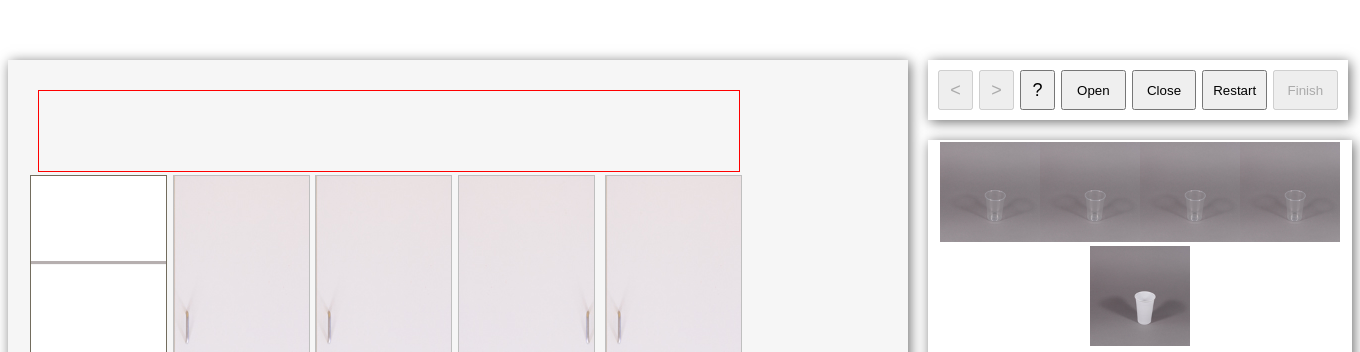
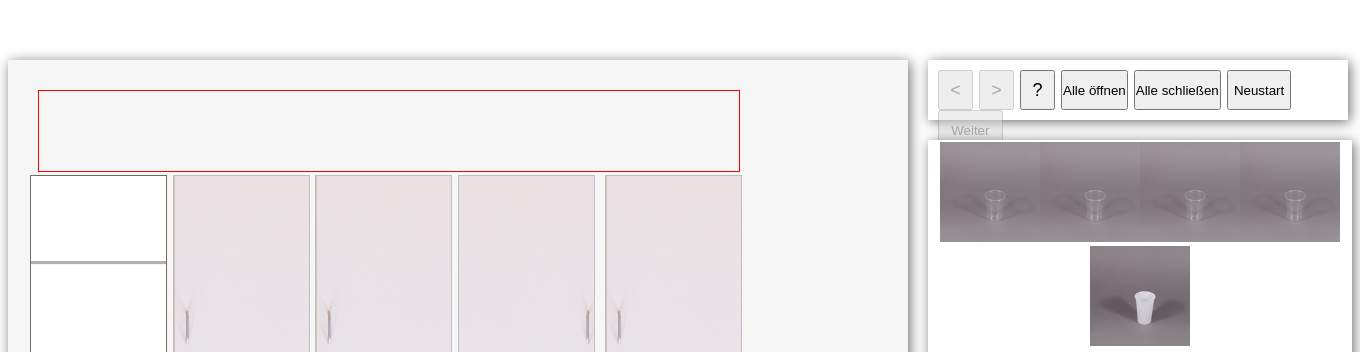
Before and after one commit to alisavolkert/myKitchen, a PHP site: page /mykitchen.php in a window 1360 px wide. Shown: the top 352 px of the page. Run offline with PHP 8.4, Linux system fonts and the light colour scheme; data comes from the database, SQL or seed files in the repository; some libraries are stand-ins or nearby versions.

Commit message:
Texte überarbeitet und z.T. auf Deutsch übersetzt

```diff
--- a/exp4.php
+++ b/exp4.php
@@ -49,7 +49,7 @@
 
   	<p>Der Versuch dauert ungefähr 30-45 Minuten. Eine genaue Anleitung findest du auf der nächsten Seite.</p>
 
-  	<p>Um den Versuch durchzuführen, muss die Auflösung deines Bildschirms mindestens 1400x700 Pixel betragen. </p>
+  	<p>Um den Versuch durchzuführen, muss die Auflösung deines Bildschirms mindestens 1400x700 Pixel betragen. </p> <!-- TODO: reichen nicht auch 12XX x XXX px?-->
 
 <!--    <p><a target="_blank" href="java.htm">So finden Sie heraus</a>, ob Sie Java installiert haben.</p>-->
 
--- a/mykitchen.php
+++ b/mykitchen.php
@@ -63,10 +63,10 @@ $db = new Database();
         <button id="back" class="small" style="font-size: 18px; width: 35px;" disabled><</button>
         <button id="next" class="small" style="font-size: 18px; width: 35px;" disabled>></button>
         <button id="help" class="small" style="font-size: 18px; width: 35px;">?</button>
-        <button id="open"  class="big">Open</button>
-        <button id="close" class="big">Close</button>
-        <button id="refresh" class="big">Restart</button>
-        <button id="finish" class="big" disabled>Finish</button>
+        <button id="open"  class="big">Alle öffnen</button>
+        <button id="close" class="big">Alle schließen</button>
+        <button id="refresh" class="big">Neustart</button>
+        <button id="finish" class="big" disabled>Weiter</button>
     </div>
 
 
--- a/versuchsanleitung.php
+++ b/versuchsanleitung.php
@@ -21,8 +21,9 @@ if (!isset($_SESSION["vollj"], $_SESSION['dtkenntn']))
 
 	<body>
 		<h1>Versuchsablauf</h1> <br/>
-		<h3>Einräumen einer simulierten Küche im Rahmen des Forschungsprojekts "Psychologisch inspirierte Wissensrepräsentation"</h3> <br/>
-		<p>Du bist soeben in eine neue Wohnung eingezogen, und stehst nun vor der Aufgabe, die noch leere Küche einzuräumen (siehe Abbildung). All deine Küchengegenstände befinden sich auf der rechten Seite des Browserfensters.
+		<h3>Einräumen einer simulierten Küche im Rahmen des Forschungsprojekts <br/>
+            "Psychologisch inspirierte Wissensrepräsentation"</h3> <br/>
+		<p>Du bist soeben in eine neue Wohnung eingezogen und stehst nun vor der Aufgabe, die noch leere Küche einzuräumen (siehe Abbildung). All deine Küchengegenstände befinden sich auf der rechten Seite des Browserfensters.
 Du darfst dabei auch Gegenstände auf den Arbeitsflächen abstellen. Beim Einräumen deiner neuen Küche gibt es kein Richtig oder
             Falsch. Gern darfst du während des Versuchs Gegenstände umplatzieren. Räume ALLE Gegenstände aus dem Depot in die Küche. Du musst dabei aber nicht in jedes Regal etwas einräumen. </p>
         <p>Anschließend sollst du den Inhalt der gefüllten Fächer kurz beschreiben.
```
